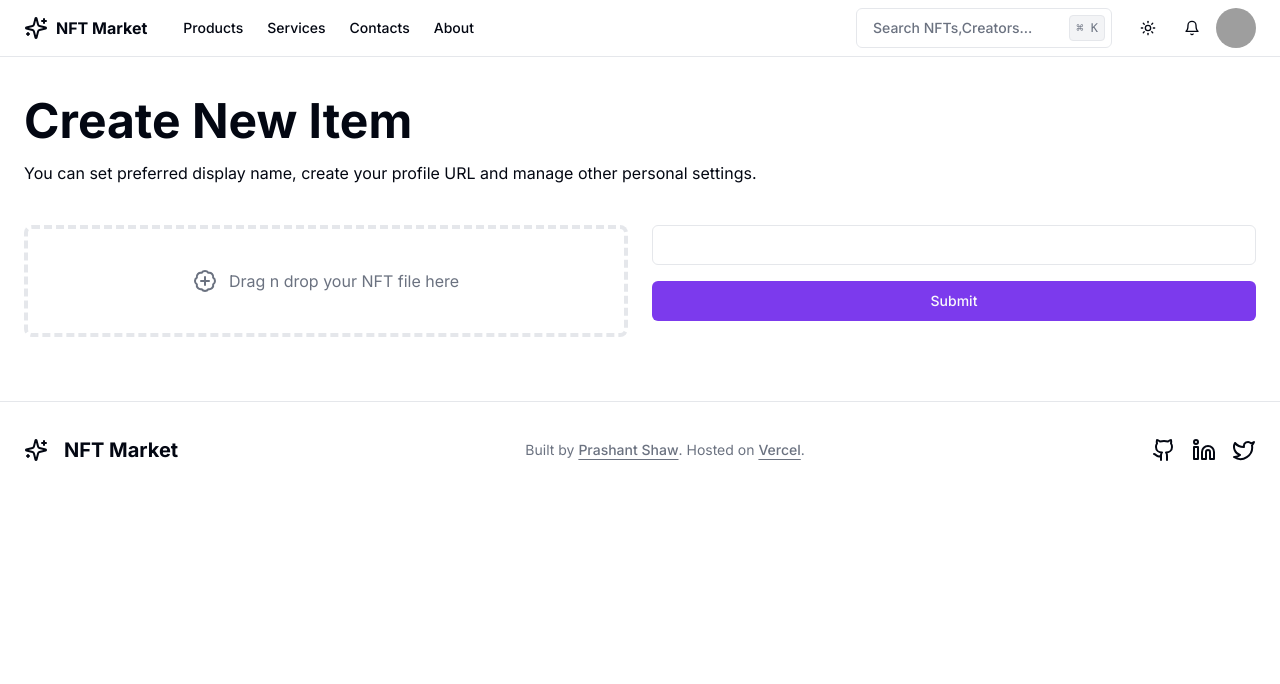
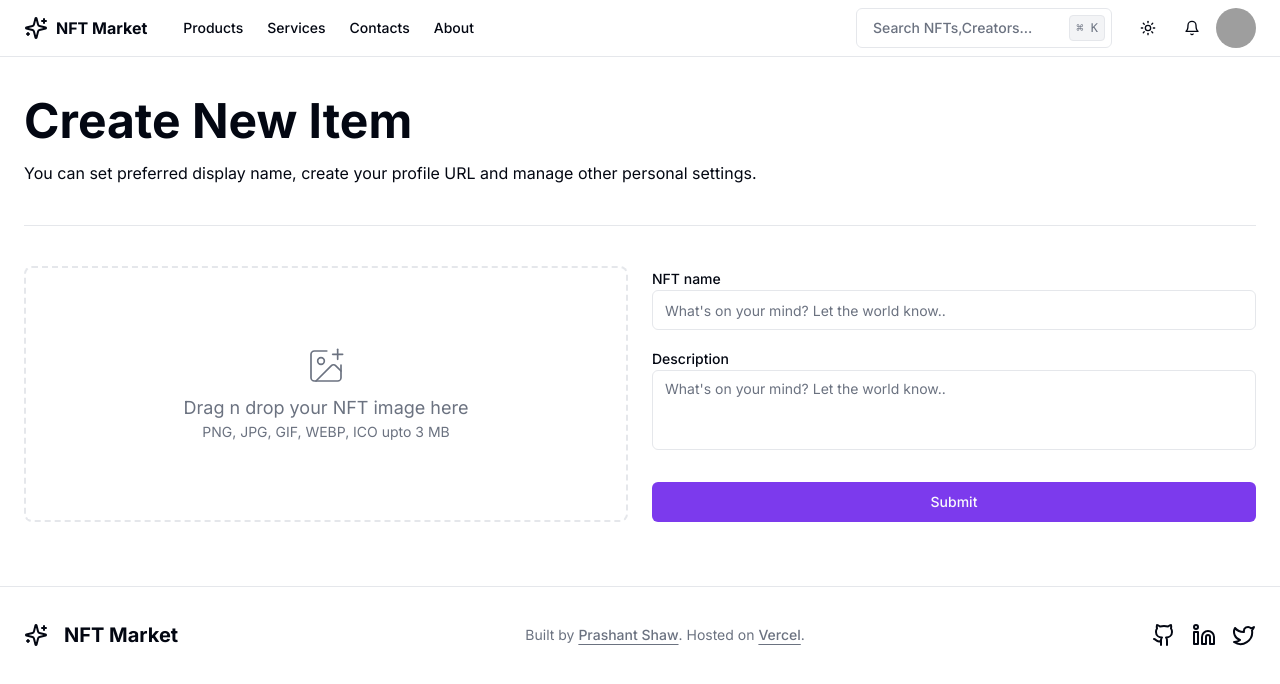
Before and after one commit to PrashantShaw/WOW-NFTs, a Next.js app in the folder web-app/: page /nft/create in a window 1280 px wide. Shown: the top 684 px of the page. Built offline with nearby package versions, Linux system fonts and the light colour scheme; grey boxes are pictures that could not be loaded.

Commit message:
feat: create nft form basic layout with validation

```diff
--- a/web-app/package.json
+++ b/web-app/package.json
@@ -9,9 +9,11 @@
     "lint": "next lint"
   },
   "dependencies": {
+    "@hookform/resolvers": "^3.9.1",
     "@radix-ui/react-avatar": "^1.1.1",
     "@radix-ui/react-dialog": "^1.1.2",
     "@radix-ui/react-dropdown-menu": "^2.1.2",
+    "@radix-ui/react-label": "^2.1.0",
     "@radix-ui/react-scroll-area": "^1.2.1",
     "@radix-ui/react-slot": "^1.1.0",
     "class-variance-authority": "^0.7.0",
@@ -22,8 +24,10 @@
     "react": "^18",
     "react-dom": "^18",
     "react-dropzone": "^14.3.5",
+    "react-hook-form": "^7.53.2",
     "tailwind-merge": "^2.5.4",
-    "tailwindcss-animate": "^1.0.7"
+    "tailwindcss-animate": "^1.0.7",
+    "zod": "^3.23.8"
   },
   "devDependencies": {
     "@types/node": "^20",
--- a/web-app/src/app/(root)/(NFT)/nft/create/_components/CreateNftForm.tsx
+++ b/web-app/src/app/(root)/(NFT)/nft/create/_components/CreateNftForm.tsx
@@ -1,101 +1,112 @@
-/* eslint-disable @next/next/no-img-element */
 "use client";
 import { Button } from "@/components/ui/button";
 import { Input } from "@/components/ui/input";
-import { BadgePlus } from "lucide-react";
-import React, { useRef } from "react";
-import { useDropzone } from "react-dropzone";
+import React from "react";
+import { z } from "zod";
+import { Dropzone } from "./Dropzone";
+import { Controller, SubmitHandler, useForm } from "react-hook-form";
+import { zodResolver } from "@hookform/resolvers/zod";
+import clsx from "clsx";
+import { Label } from "@/components/ui/label";
+import { Textarea } from "@/components/ui/textarea";
 
-function Dropzone(props: { required: boolean; name: string }) {
-  const { required, name } = props;
+const imageSchemaZ = z
+  .custom<FileList>(
+    (fileList) => fileList instanceof FileList && fileList.length > 0,
+    { message: "Image file is required!" }
+  )
+  .refine((fileList) => fileList[0]?.type.startsWith("image/"), {
+    message: "Selected Item is not an image!",
+  })
+  .refine((fileList) => fileList[0]?.size <= 5 * 1024 * 1024, {
+    message: "Max file size is 5MB",
+  });
 
-  const hiddenInputRef = useRef<HTMLInputElement | null>(null);
-  const previewImageRef = useRef<HTMLImageElement | null>(null);
+const nftSchemaZ = z.object({
+  image: imageSchemaZ,
+  itemName: z.string().min(1, { message: "Required!" }),
+  description: z.string().min(1, { message: "Required!" }),
+  website: z.string().min(1, { message: "Required!" }),
+  category: z.string().min(1, { message: "Required!" }),
+  // creatorId: z.coerce.number().min(1, { message: "creator Id is Required!" }),
+});
 
-  const { getRootProps, getInputProps, acceptedFiles } = useDropzone({
-    onDrop: (incomingFiles) => {
-      if (hiddenInputRef.current) {
-        // Note the specific way we need to munge the file into the hidden input//-
-        // https://stackoverflow.com/a/68182158/1068446//-
-        const dataTransfer = new DataTransfer();
-        incomingFiles.forEach((v) => {
-          dataTransfer.items.add(v);
-        });
-        hiddenInputRef.current.files = dataTransfer.files;
-      }
+type NftFormData = z.infer<typeof nftSchemaZ>;
+
+export const CreateNftForm = () => {
+  const {
+    control,
+    handleSubmit,
+    // register,
+    // formState: { errors, isSubmitting },
+  } = useForm<NftFormData>({
+    resolver: zodResolver(nftSchemaZ),
+    defaultValues: {
+      itemName: "",
+      description: "",
+      image: undefined,
     },
   });
-
-  const selectedFiles = acceptedFiles.map((file) => {
-    const reader = new FileReader();
-    reader.onabort = () => console.log("file reading was aborted");
-    reader.onerror = () => console.log("file reading has failed");
-    reader.onload = () => {
-      const binaryStr = reader.result;
-      if (previewImageRef.current) {
-        previewImageRef.current.src = binaryStr as string;
-      }
-    };
-    reader.readAsDataURL(file);
-    return (
-      <div
-        key={file.path}
-        className="flex flex-col items-center justify-center gap-3"
-      >
-        <p className="text-center text-muted-foreground">
-          {file.name} - {file.size.toLocaleString()} bytes - {file.type}
-        </p>
-        <img ref={previewImageRef} src="/" alt="selected Image" />
-      </div>
-    );
-  });
-
+  const onSubmitNftForm: SubmitHandler<NftFormData> = async (formData) => {
+    console.log("NFT formData :", formData);
+  };
   return (
-    <div className="">
-      <div
-        className="rounded-lg border-dashed border-4 p-10 cursor-pointer"
-        {...getRootProps()}
-      >
-        <input
-          type="file"
-          name={name}
-          required={required}
-          ref={hiddenInputRef}
-          className="hidden"
-          autoComplete="off"
-        />
-        <input {...getInputProps()} />
-        <div className="flex flex-col items-center gap-3 justify-center">
-          {selectedFiles}
-          <div className="flex items-center gap-3">
-            <BadgePlus className="text-muted-foreground" />
-            <p className="text-muted-foreground">
-              Drag n drop your NFT file here
-            </p>
-          </div>
-        </div>
-      </div>
-    </div>
-  );
-}
-
-export const CreateNftForm = () => {
-  const NFT_FILE = "NFT_FILE";
-  return (
-    <form
-      onSubmit={(e) => {
-        e.preventDefault();
-
-        // Now get the form data as you regularly would
-        const formData = new FormData(e.currentTarget);
-        const file = formData.get(NFT_FILE) as File | null;
-        alert(file?.name);
-      }}
-    >
+    <form onSubmit={handleSubmit(onSubmitNftForm)}>
       <div className="grid md:grid-cols-2 gap-6">
-        <Dropzone name={NFT_FILE} required />
-        <div className="flex flex-col gap-4">
-          <Input />
+        <Dropzone name={"nftImage"} required />
+        <div className="flex flex-col gap-2">
+          <Controller
+            name={"itemName"}
+            control={control}
+            render={({ field, fieldState: { error } }) => (
+              <div className="relative mb-2">
+                <Label htmlFor="itemName">NFT name</Label>
+                <Input
+                  {...field}
+                  id="itemName"
+                  placeholder="What's on your mind? Let the world know.."
+                  className={clsx(
+                    " focus-visible:ring-2 focus-visible:ring-offset-0 resize-none",
+                    error
+                      ? "ring-2 ring-red-600  focus-visible:ring-red-600"
+                      : ""
+                  )}
+                />
+                {error ? (
+                  <p className="absolute top-[105%] right-0 text-xs text-red-600">
+                    {error.message}
+                  </p>
+                ) : null}
+              </div>
+            )}
+          />
+          <Controller
+            name={"description"}
+            control={control}
+            render={({ field, fieldState: { error } }) => (
+              <div className="relative mb-2">
+                <Label htmlFor="description">Description</Label>
+                <Textarea
+                  {...field}
+                  id="description"
+                  rows={3}
+                  placeholder="What's on your mind? Let the world know.."
+                  className={clsx(
+                    " focus-visible:ring-2 focus-visible:ring-offset-0 resize-none",
+                    error
+                      ? "ring-2 ring-red-600  focus-visible:ring-red-600"
+                      : ""
+                  )}
+                />
+                {error ? (
+                  <p className="absolute top-[105%] right-0 text-xs text-red-600">
+                    {error.message}
+                  </p>
+                ) : null}
+              </div>
+            )}
+          />
+          <div className="h-2" />
           <Button type="submit">Submit</Button>
         </div>
       </div>
--- /dev/null
+++ b/web-app/src/app/(root)/(NFT)/nft/create/_components/Dropzone.tsx
@@ -0,0 +1,95 @@
+/* eslint-disable @next/next/no-img-element */
+import { ArrowDownUp, ImageOff, ImagePlus } from "lucide-react";
+import { useRef } from "react";
+import { useDropzone } from "react-dropzone";
+
+export function Dropzone(props: { required: boolean; name: string }) {
+  const { name } = props;
+
+  const hiddenInputRef = useRef<HTMLInputElement | null>(null);
+  const previewImageRef = useRef<HTMLImageElement | null>(null);
+
+  const { getRootProps, getInputProps, acceptedFiles } = useDropzone({
+    onDrop: (incomingFiles) => {
+      if (hiddenInputRef.current) {
+        const dataTransfer = new DataTransfer();
+        incomingFiles.forEach((v) => {
+          dataTransfer.items.add(v);
+        });
+        hiddenInputRef.current.files = dataTransfer.files;
+      }
+    },
+  });
+
+  const selectedFiles = acceptedFiles.map((file) => {
+    const reader = new FileReader();
+    reader.onabort = () => console.log("file reading was aborted");
+    reader.onerror = () => console.log("file reading has failed");
+    reader.onload = () => {
+      const binaryStr = reader.result;
+      if (previewImageRef.current) {
+        previewImageRef.current.src = binaryStr as string;
+      }
+    };
+    reader.readAsDataURL(file);
+
+    return (
+      <div
+        key={file.path}
+        className="flex flex-col items-center justify-center gap-3"
+      >
+        <p className="text-center text-muted-foreground">
+          {file.name} - {file.size.toLocaleString()} bytes - {file.type}
+        </p>
+        {file.type.startsWith("image/") ? (
+          <img ref={previewImageRef} src="/" alt="selected Image" />
+        ) : (
+          <p className="text-red-500 text-sm flex items-center gap-1">
+            <ImageOff strokeWidth={1} size={20} />
+            Only Images are Allowed!
+          </p>
+        )}
+      </div>
+    );
+  });
+
+  return (
+    <div className="">
+      <div
+        className="rounded-lg border-dashed border-2 p-10 cursor-pointer h-full flex flex-col items-center gap-3 justify-center"
+        {...getRootProps()}
+      >
+        <input
+          type="file"
+          name={name}
+          ref={hiddenInputRef}
+          className="hidden"
+          autoComplete="off"
+        />
+        <input {...getInputProps({ accept: "image/*" })} />
+        <div className="">
+          {selectedFiles}
+          {acceptedFiles.length === 0 ? (
+            <div className="flex flex-col justify-center items-center gap-0">
+              <ImagePlus
+                className="text-muted-foreground w-10 h-10"
+                strokeWidth={1}
+              />
+              <p className="text-muted-foreground text-lg pt-2">
+                Drag n drop your NFT image here
+              </p>
+              <p className="text-muted-foreground text-sm">
+                PNG, JPG, GIF, WEBP, ICO upto 3 MB
+              </p>
+            </div>
+          ) : (
+            <div className="flex items-center justify-center gap-2 pt-6">
+              <ArrowDownUp className="text-muted-foreground" />
+              <p className="text-muted-foreground text-lg">Change Image</p>
+            </div>
+          )}
+        </div>
+      </div>
+    </div>
+  );
+}
--- a/web-app/src/app/(root)/(NFT)/nft/create/page.tsx
+++ b/web-app/src/app/(root)/(NFT)/nft/create/page.tsx
@@ -10,7 +10,9 @@
         You can set preferred display name, create your profile URL and manage
         other personal settings.
       </p>
-      <CreateNftForm />
+      <div className="pt-10 border-t">
+        <CreateNftForm />
+      </div>
     </div>
   );
 };
--- /dev/null
+++ b/web-app/src/components/ui/label.tsx
@@ -0,0 +1,26 @@
+"use client"
+
+import * as React from "react"
+import * as LabelPrimitive from "@radix-ui/react-label"
+import { cva, type VariantProps } from "class-variance-authority"
+
+import { cn } from "@/lib/utils"
+
+const labelVariants = cva(
+  "text-sm font-medium leading-none peer-disabled:cursor-not-allowed peer-disabled:opacity-70"
+)
+
+const Label = React.forwardRef<
+  React.ElementRef<typeof LabelPrimitive.Root>,
+  React.ComponentPropsWithoutRef<typeof LabelPrimitive.Root> &
+    VariantProps<typeof labelVariants>
+>(({ className, ...props }, ref) => (
+  <LabelPrimitive.Root
+    ref={ref}
+    className={cn(labelVariants(), className)}
+    {...props}
+  />
+))
+Label.displayName = LabelPrimitive.Root.displayName
+
+export { Label }
--- /dev/null
+++ b/web-app/src/components/ui/textarea.tsx
@@ -0,0 +1,22 @@
+import * as React from "react"
+
+import { cn } from "@/lib/utils"
+
+const Textarea = React.forwardRef<
+  HTMLTextAreaElement,
+  React.ComponentProps<"textarea">
+>(({ className, ...props }, ref) => {
+  return (
+    <textarea
+      className={cn(
+        "flex min-h-[80px] w-full rounded-md border border-input bg-background px-3 py-2 text-base ring-offset-background placeholder:text-muted-foreground focus-visible:outline-none focus-visible:ring-2 focus-visible:ring-ring focus-visible:ring-offset-2 disabled:cursor-not-allowed disabled:opacity-50 md:text-sm",
+        className
+      )}
+      ref={ref}
+      {...props}
+    />
+  )
+})
+Textarea.displayName = "Textarea"
+
+export { Textarea }
```
Also changed, not shown: 1 other file (tests, documents, lock files or other folders).
